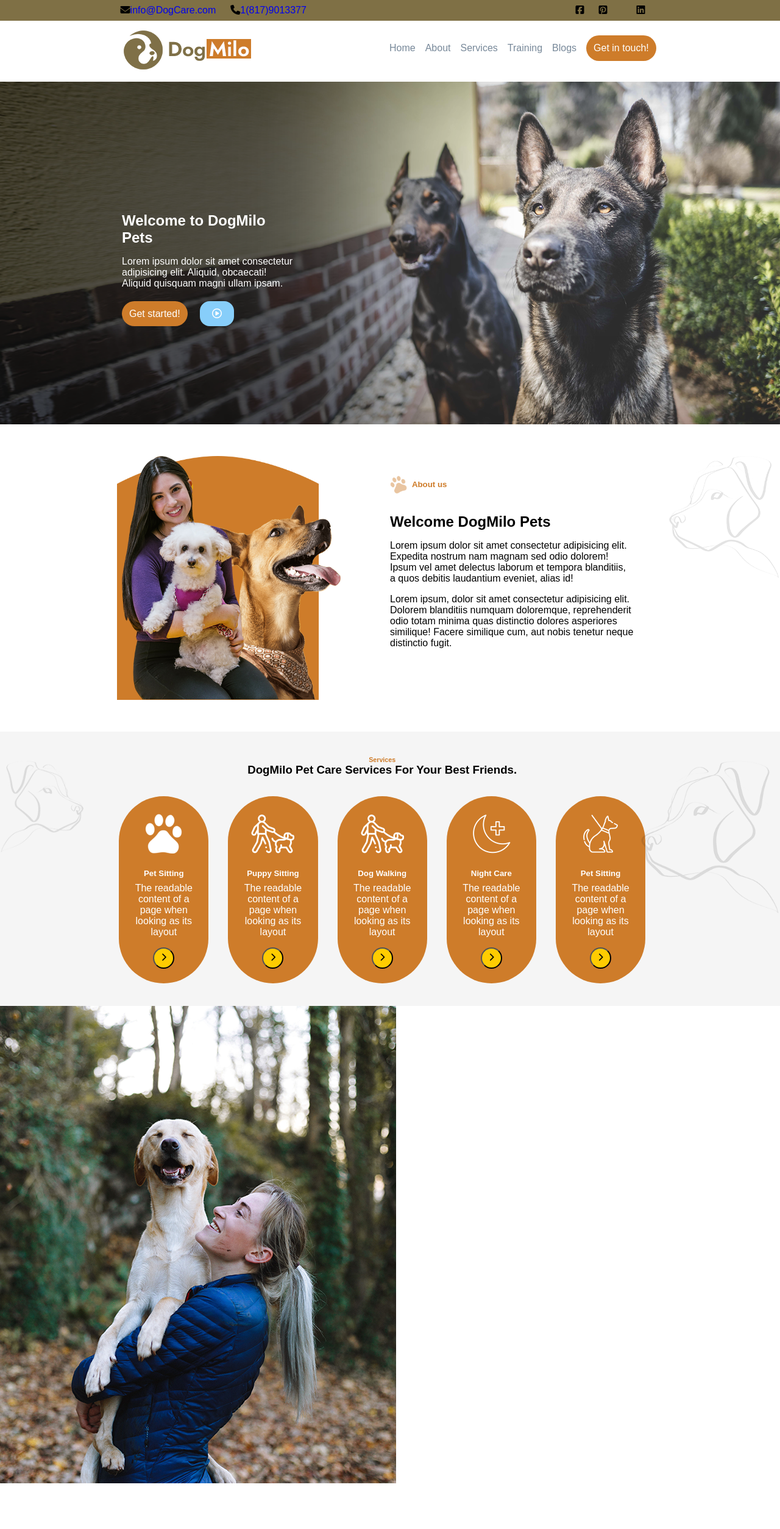
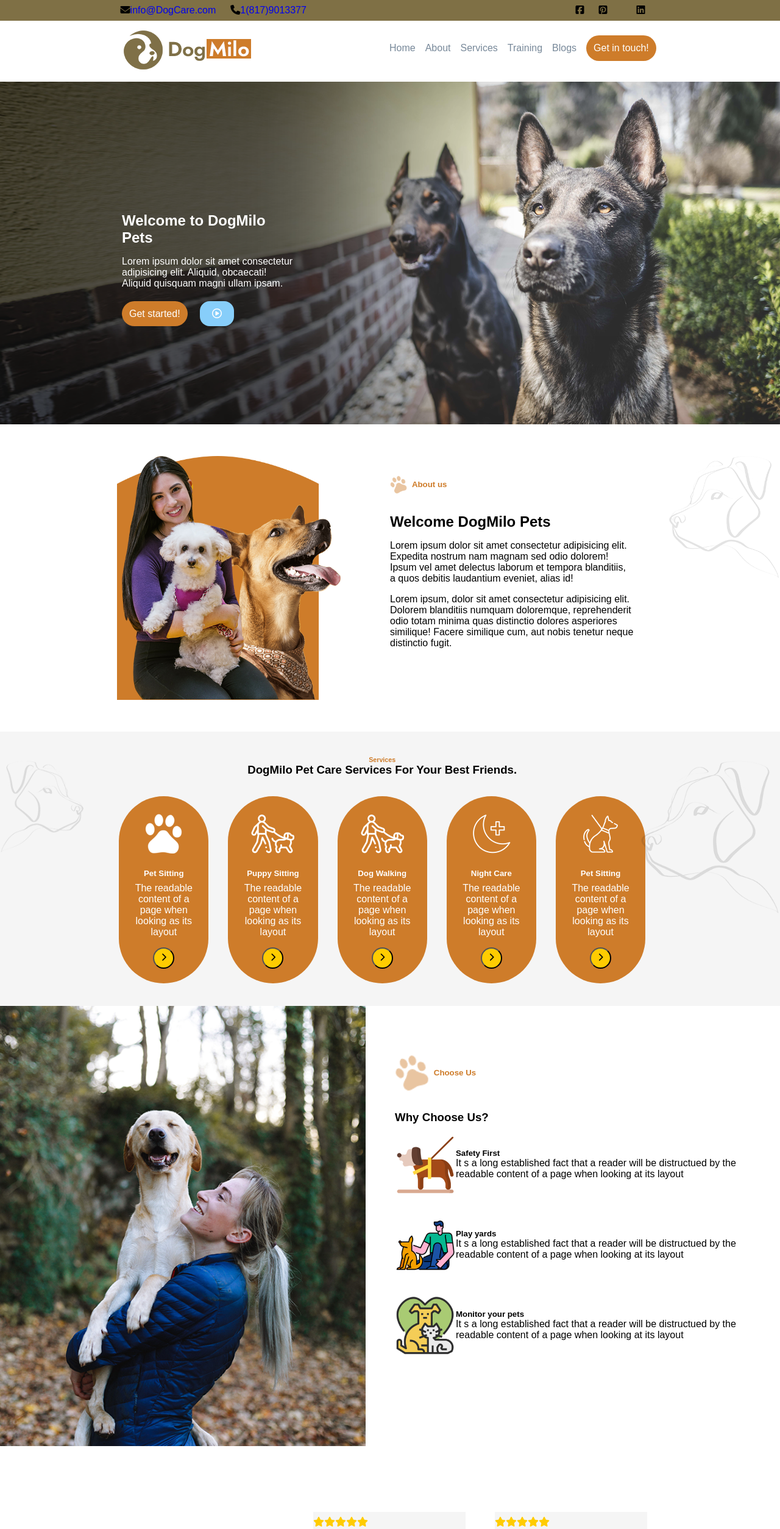
Before and after one commit to simone-nolberto/proj-html-vuejs, a Vue app: page / in a window 1280 px wide. Shown: the top 2508 px of the page at 61% size. Built offline with nearby package versions, Linux system fonts and the light colour scheme; some icons are missing.

Commit message:
update with style fix

```diff
--- a/src/components/AppMain.vue
+++ b/src/components/AppMain.vue
@@ -161,7 +161,7 @@ export default {
     <div class="choose">
 
 
-        <img src="/src/assets/img/why.png" alt="">
+        <img class="left-img" src="/src/assets/img/why.png" alt="">
 
         <div class="reasons-box">
 
--- a/src/style.css
+++ b/src/style.css
@@ -251,8 +251,12 @@ a {
   display: flex;
   flex-wrap: wrap;
 
+  .left-img{
+    width: 600px;
+  }
+
   .reasons-box {
-    width: 50%;
+    width: calc(100vw - 600px);
     margin-top: 2rem;
     padding: 3rem;
 
```
